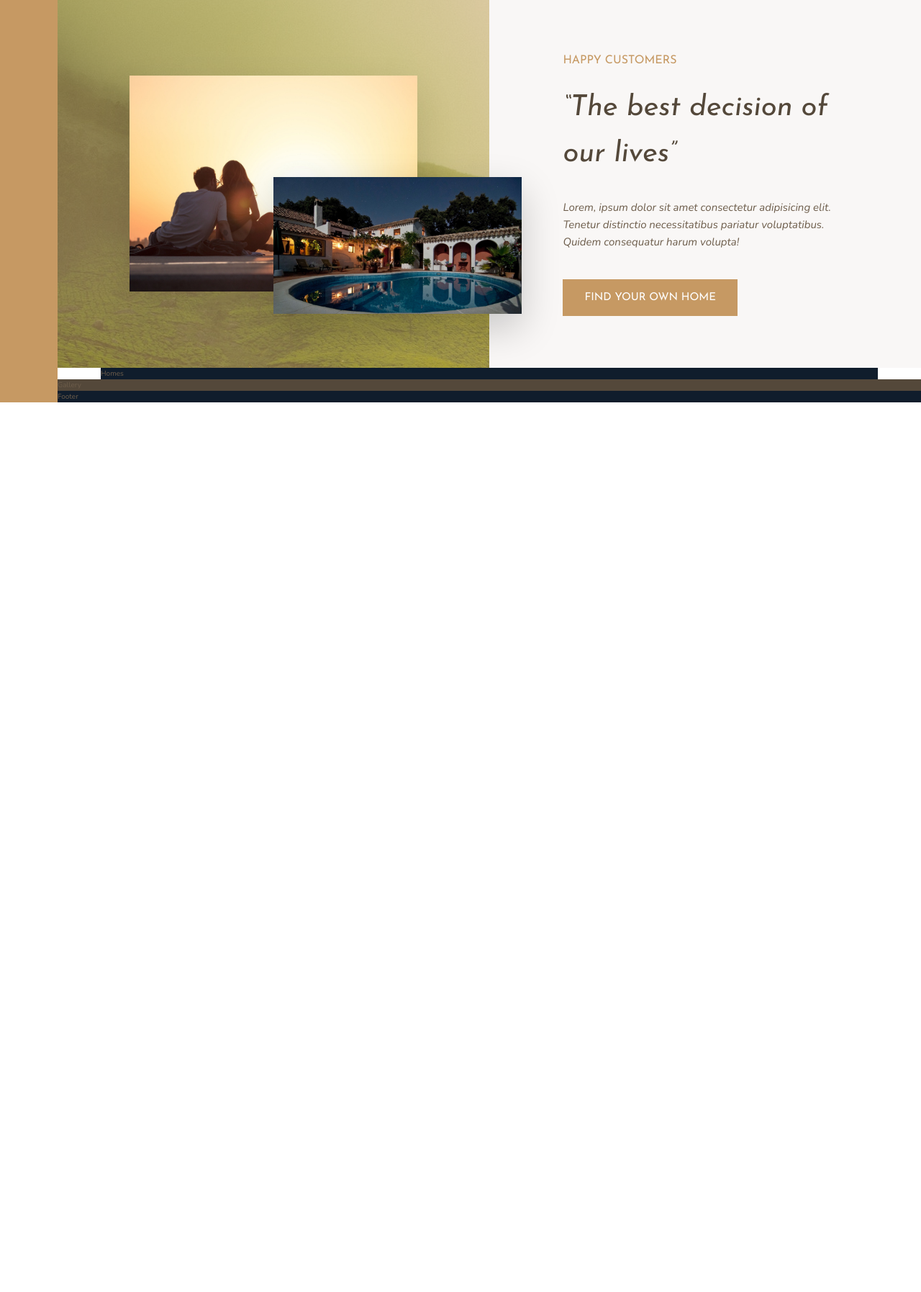
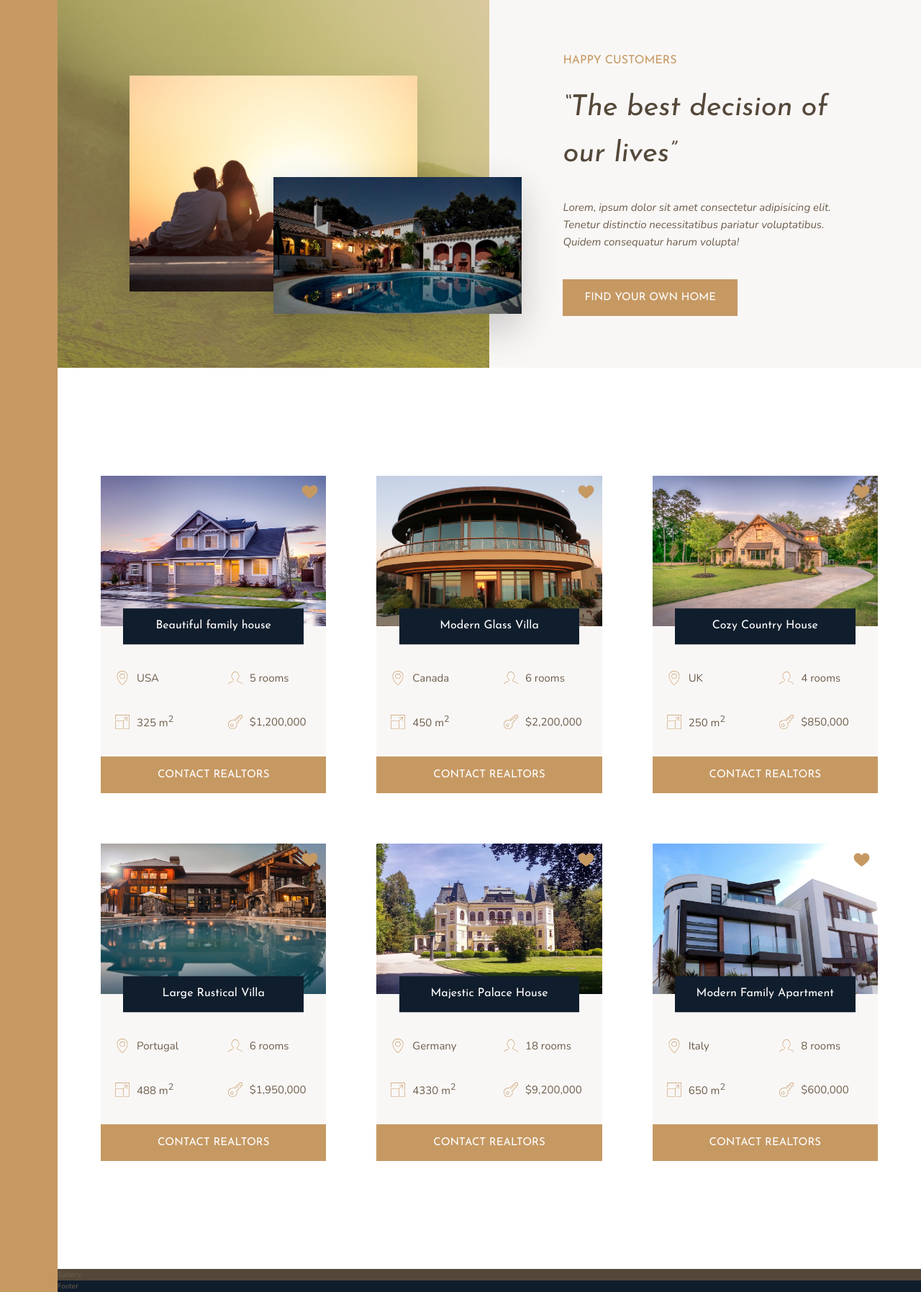
Before and after one commit to anhtran304/nexter, a PHP site: page / in a window 1280 px wide. Shown: the part 1336-3131 px from the top of the page at 72% size. Before the commit the page ends 1895 px from the top, so only its background shows below. Run offline with PHP 8.4, Linux system fonts and the light colour scheme.

Commit message:
Finish Home

```diff
--- a/css/style.css
+++ b/css/style.css
@@ -147,8 +147,60 @@ body {
   margin-bottom: 4rem; }
 
 .homes {
-  background-color: #101d2c;
-  grid-column: center-start / center-end; }
+  grid-column: center-start / center-end;
+  margin: 15rem 0;
+  display: grid;
+  grid-template-columns: repeat(auto-fit, minmax(25rem, 1fr));
+  grid-gap: 7rem; }
+
+.home {
+  background-color: #f9f7f6;
+  display: grid;
+  grid-template-columns: repeat(2, 1fr);
+  grid-row-gap: 3.5rem; }
+  .home__img {
+    width: 100%;
+    grid-row: 1 / 2;
+    grid-column: 1 / -1;
+    z-index: 1; }
+  .home__like {
+    grid-row: 1 / 2;
+    grid-column: 2 / 3;
+    fill: #c69963;
+    height: 2.5rem;
+    width: 2.5rem;
+    z-index: 2;
+    justify-self: end;
+    margin: 1rem; }
+  .home__name {
+    grid-row: 1 / 2;
+    grid-column: 1 / -1;
+    justify-self: center;
+    align-self: end;
+    z-index: 3;
+    width: 80%;
+    font-family: "Josefin Sans", sans-serif;
+    font-size: 1.6rem;
+    text-align: center;
+    padding: 1.25rem;
+    background-color: #101d2c;
+    color: #fff;
+    font-weight: 400;
+    transform: translateY(50%); }
+  .home__location, .home__rooms {
+    margin-top: 2.5rem; }
+  .home__location, .home__rooms, .home__area, .home__price {
+    font-size: 1.5rem;
+    margin-left: 2rem;
+    display: flex;
+    align-items: center; }
+    .home__location svg, .home__rooms svg, .home__area svg, .home__price svg {
+      fill: #c69963;
+      height: 2rem;
+      width: 2rem;
+      margin-right: 1rem; }
+  .home__btn {
+    grid-column: 1 / -1; }
 
 .gallery {
   background-color: #54483A;
--- a/index.html
+++ b/index.html
@@ -35,49 +35,49 @@
       <div class="feature">
         <svg class="feature__icon">
           <use xlink:href="img/sprite.svg#icon-global"></use>
+        </svg>
         <h4 class="heading-4 heading-4--dark">World's best luxury home</h4>
         <p class="feature__text">Lorem ipsum dolor sit amet consectetur, adipisicing elit. Maxime, temporibus hic non minima architecto ratione officia, harum fugiat</p>
-        </svg>
       </div>
 
       <div class="feature">
         <svg class="feature__icon">
           <use xlink:href="img/sprite.svg#icon-trophy"></use>
+        </svg>
         <h4 class="heading-4 heading-4--dark">Only the best property</h4>
         <p class="feature__text">Tenetur distinctio necessitatibus pariatur voluptatibus quidem consequatur harum.</p>
-        </svg>
       </div>
 
       <div class="feature">
         <svg class="feature__icon">
           <use xlink:href="img/sprite.svg#icon-map-pin"></use>
+        </svg>
         <h4 class="heading-4 heading-4--dark">All home in best location</h4>
         <p class="feature__text">Vero ipsum sapiente molestias accusamus rerum. Lorem, ipsum dolor sit amet consectetur adipisicing elit.</p>
-        </svg>
       </div>
 
       <div class="feature">
         <svg class="feature__icon">
           <use xlink:href="img/sprite.svg#icon-key"></use>
+        </svg>
         <h4 class="heading-4 heading-4--dark">New home in one week</h4>
         <p class="feature__text">Quidem consequatur harum, voluptatum mollitia quae. Tenetur distinctio necessitatibus pariatur voluptatibus.</p>
-        </svg>
       </div>
 
       <div class="feature">
         <svg class="feature__icon">
           <use xlink:href="img/sprite.svg#icon-presentation"></use>
+        </svg>
         <h4 class="heading-4 heading-4--dark">Top 1% realtors</h4>
         <p class="feature__text">Pariatur voluptatibus quidem consequatur harum, voluptatum mollitia quae.</p>
-        </svg>
       </div>
 
       <div class="feature">
         <svg class="feature__icon">
           <use xlink:href="img/sprite.svg#icon-lock"></use>
+        </svg>
         <h4 class="heading-4 heading-4--dark">Secure payment on nexter</h4>
         <p class="feature__text">Lorem, ipsum dolor sit amet consectetur adipisicing elit. Tenetur distinctio necessitatibus pariatur voluptatibus.</p>
-        </svg>
       </div>
 
     </section>
@@ -97,7 +97,203 @@
 
     <!-- HOMES -->
     <section class="homes">
-      Homes
+      <div class="home">
+        <img src="img/house-1.jpeg" alt="House 1" class="home__img">
+        <svg class="home__like">
+          <use xlink:href="img/sprite.svg#icon-heart-full"></use>
+        </svg>
+        <h5 class="home__name">Beautiful family house</h5>
+        <div class="home__location">
+          <svg>
+            <use xlink:href="img/sprite.svg#icon-map-pin"></use>
+          </svg>
+          <p>USA</p>
+        </div>
+        <div class="home__rooms">
+          <svg>
+            <use xlink:href="img/sprite.svg#icon-profile-male"></use>
+          </svg>
+          <p>5 rooms</p>
+        </div>
+        <div class="home__area">
+          <svg>
+            <use xlink:href="img/sprite.svg#icon-expand"></use>
+          </svg>
+          <p>325 m<sup>2</sup></p>
+        </div>
+        <div class="home__price">
+          <svg>
+            <use xlink:href="img/sprite.svg#icon-key"></use>
+          </svg>
+          <p>$1,200,000</p>
+        </div>
+        <button class="btn home__btn">Contact realtors</button>
+      </div>
+
+      <div class="home">
+        <img src="img/house-2.jpeg" alt="House 2" class="home__img">
+        <svg class="home__like">
+          <use xlink:href="img/sprite.svg#icon-heart-full"></use>
+        </svg>
+        <h5 class="home__name">Modern Glass Villa</h5>
+        <div class="home__location">
+          <svg>
+            <use xlink:href="img/sprite.svg#icon-map-pin"></use>
+          </svg>
+          <p>Canada</p>
+        </div>
+        <div class="home__rooms">
+          <svg>
+            <use xlink:href="img/sprite.svg#icon-profile-male"></use>
+          </svg>
+          <p>6 rooms</p>
+        </div>
+        <div class="home__area">
+          <svg>
+            <use xlink:href="img/sprite.svg#icon-expand"></use>
+          </svg>
+          <p>450 m<sup>2</sup></p>
+        </div>
+        <div class="home__price">
+          <svg>
+            <use xlink:href="img/sprite.svg#icon-key"></use>
+          </svg>
+          <p>$2,200,000</p>
+        </div>
+        <button class="btn home__btn">Contact realtors</button>
+      </div>
+
+      <div class="home">
+        <img src="img/house-3.jpeg" alt="House 3" class="home__img">
+        <svg class="home__like">
+          <use xlink:href="img/sprite.svg#icon-heart-full"></use>
+        </svg>
+        <h5 class="home__name">Cozy Country House</h5>
+        <div class="home__location">
+          <svg>
+            <use xlink:href="img/sprite.svg#icon-map-pin"></use>
+          </svg>
+          <p>UK</p>
+        </div>
+        <div class="home__rooms">
+          <svg>
+            <use xlink:href="img/sprite.svg#icon-profile-male"></use>
+          </svg>
+          <p>4 rooms</p>
+        </div>
+        <div class="home__area">
+          <svg>
+            <use xlink:href="img/sprite.svg#icon-expand"></use>
+          </svg>
+          <p>250 m<sup>2</sup></p>
+        </div>
+        <div class="home__price">
+          <svg>
+            <use xlink:href="img/sprite.svg#icon-key"></use>
+          </svg>
+          <p>$850,000</p>
+        </div>
+        <button class="btn home__btn">Contact realtors</button>
+      </div>
+
+      <div class="home">
+        <img src="img/house-4.jpeg" alt="House 4" class="home__img">
+        <svg class="home__like">
+          <use xlink:href="img/sprite.svg#icon-heart-full"></use>
+        </svg>
+        <h5 class="home__name">Large Rustical Villa</h5>
+        <div class="home__location">
+          <svg>
+            <use xlink:href="img/sprite.svg#icon-map-pin"></use>
+          </svg>
+          <p>Portugal</p>
+        </div>
+        <div class="home__rooms">
+          <svg>
+            <use xlink:href="img/sprite.svg#icon-profile-male"></use>
+          </svg>
+          <p>6 rooms</p>
+        </div>
+        <div class="home__area">
+          <svg>
+            <use xlink:href="img/sprite.svg#icon-expand"></use>
+          </svg>
+          <p>488 m<sup>2</sup></p>
+        </div>
+        <div class="home__price">
+          <svg>
+            <use xlink:href="img/sprite.svg#icon-key"></use>
+          </svg>
+          <p>$1,950,000</p>
+        </div>
+        <button class="btn home__btn">Contact realtors</button>
+      </div>
+
+      <div class="home">
+        <img src="img/house-5.jpeg" alt="House 5" class="home__img">
+        <svg class="home__like">
+          <use xlink:href="img/sprite.svg#icon-heart-full"></use>
+        </svg>
+        <h5 class="home__name">Majestic Palace House</h5>
+        <div class="home__location">
+          <svg>
+            <use xlink:href="img/sprite.svg#icon-map-pin"></use>
+          </svg>
+          <p>Germany</p>
+        </div>
+        <div class="home__rooms">
+          <svg>
+            <use xlink:href="img/sprite.svg#icon-profile-male"></use>
+          </svg>
+          <p>18 rooms</p>
+        </div>
+        <div class="home__area">
+          <svg>
+            <use xlink:href="img/sprite.svg#icon-expand"></use>
+          </svg>
+          <p>4330 m<sup>2</sup></p>
+        </div>
+        <div class="home__price">
+          <svg>
+            <use xlink:href="img/sprite.svg#icon-key"></use>
+          </svg>
+          <p>$9,200,000</p>
+        </div>
+        <button class="btn home__btn">Contact realtors</button>
+      </div>
+
+      <div class="home">
+        <img src="img/house-6.jpeg" alt="House 6" class="home__img">
+        <svg class="home__like">
+          <use xlink:href="img/sprite.svg#icon-heart-full"></use>
+        </svg>
+        <h5 class="home__name">Modern Family Apartment</h5>
+        <div class="home__location">
+          <svg>
+            <use xlink:href="img/sprite.svg#icon-map-pin"></use>
+          </svg>
+          <p>Italy</p>
+        </div>
+        <div class="home__rooms">
+          <svg>
+            <use xlink:href="img/sprite.svg#icon-profile-male"></use>
+          </svg>
+          <p>8 rooms</p>
+        </div>
+        <div class="home__area">
+          <svg>
+            <use xlink:href="img/sprite.svg#icon-expand"></use>
+          </svg>
+          <p>650 m<sup>2</sup></p>
+        </div>
+        <div class="home__price">
+          <svg>
+            <use xlink:href="img/sprite.svg#icon-key"></use>
+          </svg>
+          <p>$600,000</p>
+        </div>
+        <button class="btn home__btn">Contact realtors</button>
+      </div>
     </section>
 
     <!-- GALLERY -->
--- a/sass/_homes.scss
+++ b/sass/_homes.scss
@@ -1,4 +1,76 @@
 .homes {
-    background-color: $color-secondary;
     grid-column: center-start / center-end;
+    margin: 15rem 0;
+
+    display: grid;
+    grid-template-columns: repeat(auto-fit, minmax(25rem, 1fr));
+    grid-gap: 7rem;
 }
+
+.home {
+    background-color: $color-grey-light-1;
+
+    display: grid;
+    grid-template-columns: repeat(2, 1fr);
+    grid-row-gap: 3.5rem;
+
+    &__img {
+        width: 100%;
+        grid-row: 1 / 2;
+        grid-column: 1 / -1;
+        z-index: 1;
+    }
+
+    &__like {
+        grid-row: 1 / 2;
+        grid-column: 2 / 3;
+        fill: $color-primary;
+        height: 2.5rem;
+        width: 2.5rem;
+        z-index: 2;
+        justify-self: end;
+        margin: 1rem;
+    }
+
+    &__name {
+        grid-row: 1 / 2;
+        grid-column: 1 / -1;
+        justify-self: center;
+        align-self: end;
+        z-index: 3;
+        width: 80%;
+        font-family: $font-display;
+        font-size: 1.6rem;
+        text-align: center;
+        padding: 1.25rem;
+        background-color: $color-secondary;
+        color: #fff;
+        font-weight: 400;
+        transform: translateY(50%);
+    }
+
+    &__location,
+    &__rooms {
+        margin-top: 2.5rem;
+    }
+
+    &__location,
+    &__rooms,
+    &__area,
+    &__price {
+        font-size: 1.5rem;
+        margin-left: 2rem;
+        display: flex;
+        align-items: center;
+        svg {
+            fill: $color-primary;
+            height: 2rem;
+            width: 2rem;
+            margin-right: 1rem;
+        }
+    }
+
+    &__btn {
+        grid-column: 1 / -1;
+    }
+}
```
Lines whose indentation alone changed are shown as unchanged.
